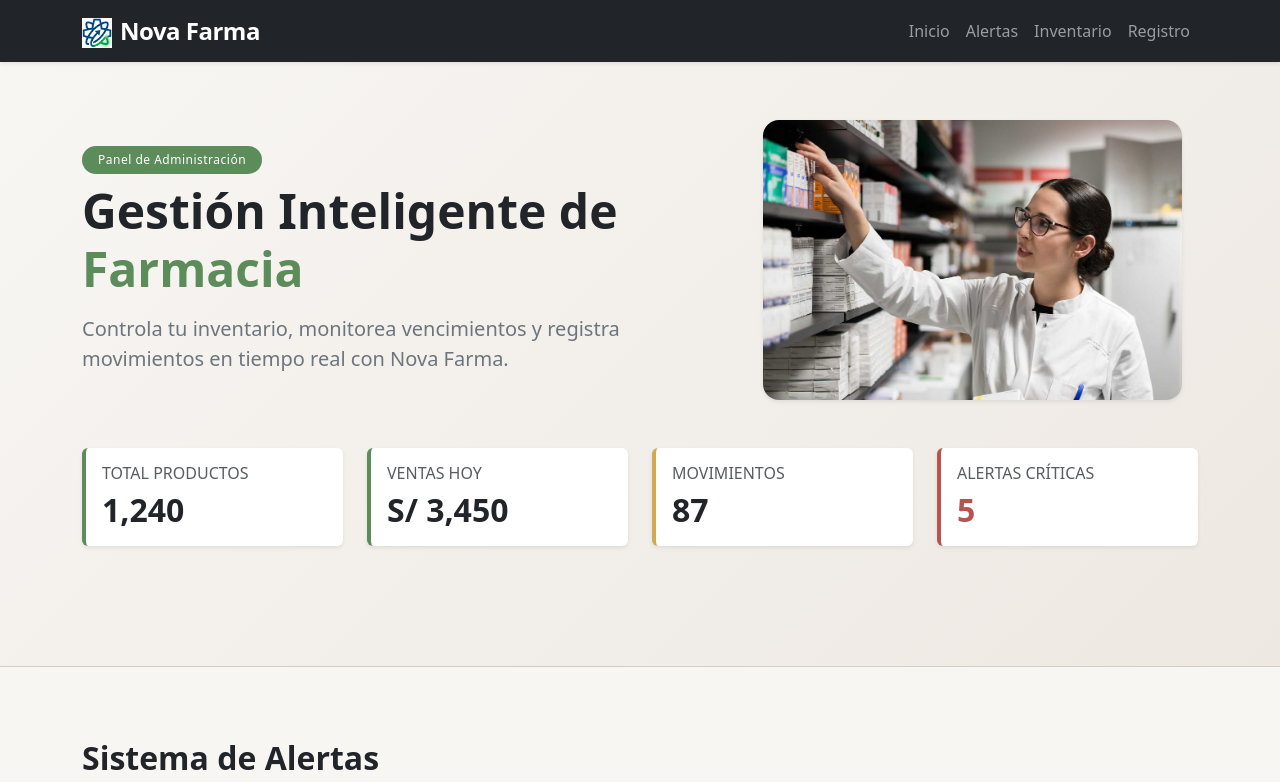
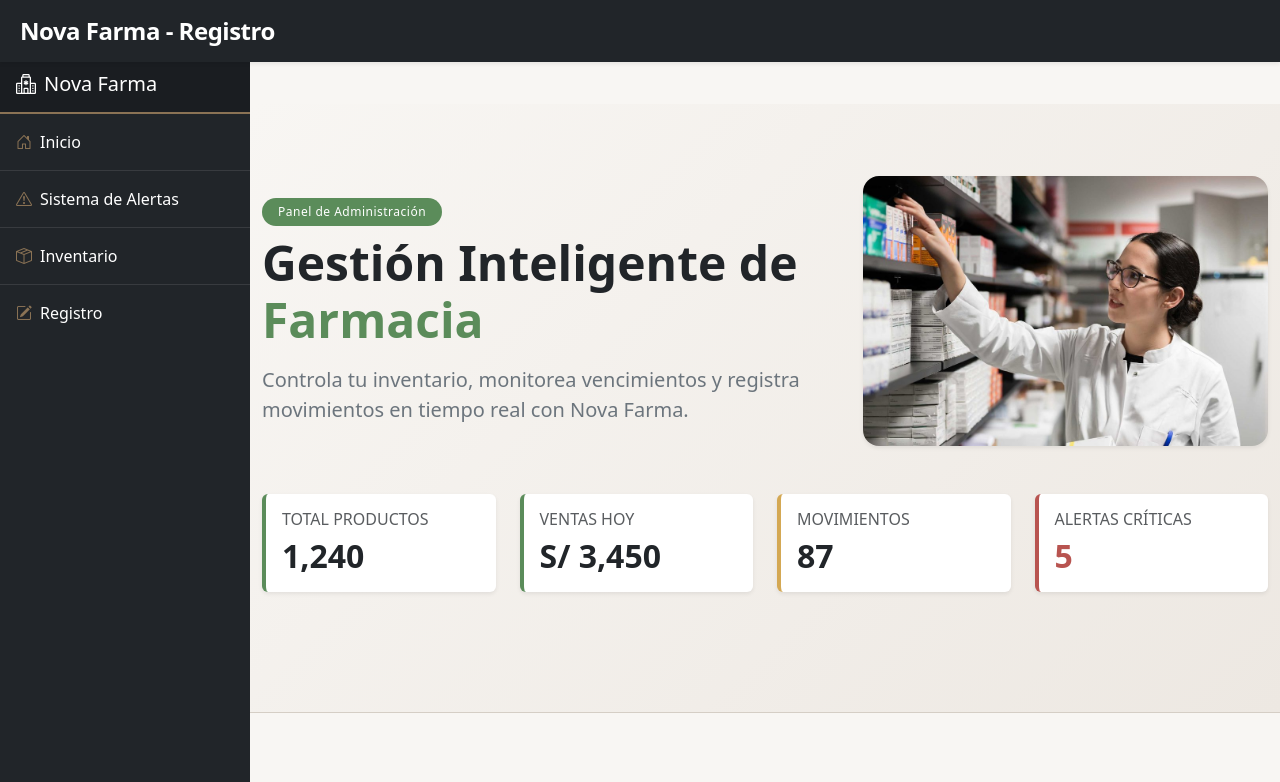
Before and after one commit to Kaiilo1020/proyecto11, a plain HTML site: page index.html in a window 1280 px wide. Shown: the top 782 px of the page. Drawn offline with nearby package versions, Linux system fonts and the light colour scheme.

Commit message:
Implementacion sidebar offcanvas: navbar superior + sidebar lateral responsive
Made-with: Cursor

```diff
--- a/assets/css/temas.css
+++ b/assets/css/temas.css
@@ -91,6 +91,52 @@ body {
 .navbar-brand {
     font-size: 1.5rem;
     letter-spacing: -0.5px;
+}
+
+/* Sidebar Desktop */
+.sidebar-desktop {
+    position: fixed;
+    top: 56px;
+    left: 0;
+    width: 250px;
+    height: calc(100vh - 56px);
+    background-color: #212529;
+    overflow-y: auto;
+    z-index: 1000;
+}
+
+.sidebar-desktop .list-group-item {
+    background-color: transparent;
+    color: #fff;
+    border: none;
+    border-bottom: 1px solid rgba(255,255,255,0.1);
+}
+
+.sidebar-desktop .list-group-item:hover {
+    background-color: rgba(255,255,255,0.1);
+    color: #fff;
+}
+
+.sidebar-desktop .list-group-item i {
+    color: #8B7355;
+}
+
+.sidebar-header {
+    background-color: #1a1d21;
+    border-bottom: 2px solid #8B7355;
+}
+
+/* Main Content */
+.main-content {
+    margin-left: 0;
+    padding-top: 56px;
+    min-height: 100vh;
+}
+
+@media (min-width: 768px) {
+    .main-content {
+        margin-left: 250px;
+    }
 }
 
 section {
--- a/index.html
+++ b/index.html
@@ -13,33 +13,64 @@
 </head>
 <body>
 
-    <!-- NAVBAR -->
-    <nav class="navbar navbar-expand-lg navbar-dark navbar-corporativo fixed-top shadow-sm">
-        <div class="container">
-            <a class="navbar-brand fw-bold" href="#inicio">
-                <img src="assets/img/novafarmalogo.png" alt="Logo" class="img-fluid me-2" style="max-height: 30px;">Nova Farma
-            </a>
-            <button class="navbar-toggler" type="button" data-bs-toggle="collapse" data-bs-target="#navbarPrincipal" aria-controls="navbarPrincipal" aria-expanded="false" aria-label="Toggle navigation">
+    <!-- NAVBAR SUPERIOR -->
+    <nav class="navbar navbar-dark navbar-corporativo fixed-top shadow-sm">
+        <div class="container-fluid">
+            <button class="navbar-toggler d-md-none" type="button" data-bs-toggle="offcanvas" data-bs-target="#sidebarOffcanvas" aria-controls="sidebarOffcanvas">
                 <span class="navbar-toggler-icon"></span>
             </button>
-            <div class="collapse navbar-collapse" id="navbarPrincipal">
-                <ul class="navbar-nav ms-auto">
-                    <li class="nav-item">
-                        <a class="nav-link" href="#inicio">Inicio</a>
-                    </li>
-                    <li class="nav-item">
-                        <a class="nav-link" href="#alertas">Alertas</a>
-                    </li>
-                    <li class="nav-item">
-                        <a class="nav-link" href="#inventario">Inventario</a>
-                    </li>
-                    <li class="nav-item">
-                        <a class="nav-link" href="#registro">Registro</a>
-                    </li>
-                </ul>
+            <span class="navbar-brand fw-bold ms-2" id="pageTitle">Nova Farma - Inicio</span>
+            <div class="d-md-none" style="width: 40px;"></div>
+        </div>
+    </nav>
+
+    <!-- SIDEBAR OFFCANVAS (Móvil) -->
+    <div class="offcanvas offcanvas-start d-md-none" tabindex="-1" id="sidebarOffcanvas" aria-labelledby="sidebarLabel">
+        <div class="offcanvas-header bg-corporativo text-white">
+            <h5 class="offcanvas-title" id="sidebarLabel">Nova Farma</h5>
+            <button type="button" class="btn-close btn-close-white" data-bs-dismiss="offcanvas" aria-label="Close"></button>
+        </div>
+        <div class="offcanvas-body p-0">
+            <div class="list-group list-group-flush">
+                <a href="#inicio" class="list-group-item list-group-item-action py-3" data-bs-dismiss="offcanvas" onclick="updateTitle('Inicio')">
+                    <i class="bi bi-house-door me-2"></i>Inicio
+                </a>
+                <a href="#alertas" class="list-group-item list-group-item-action py-3" data-bs-dismiss="offcanvas" onclick="updateTitle('Alertas')">
+                    <i class="bi bi-exclamation-triangle me-2"></i>Sistema de Alertas
+                </a>
+                <a href="#inventario" class="list-group-item list-group-item-action py-3" data-bs-dismiss="offcanvas" onclick="updateTitle('Inventario')">
+                    <i class="bi bi-box-seam me-2"></i>Inventario
+                </a>
+                <a href="#registro" class="list-group-item list-group-item-action py-3" data-bs-dismiss="offcanvas" onclick="updateTitle('Registro')">
+                    <i class="bi bi-pencil-square me-2"></i>Registro
+                </a>
             </div>
         </div>
-    </nav>
+    </div>
+
+    <!-- SIDEBAR FIJO (Desktop) -->
+    <div class="d-none d-md-block sidebar-desktop">
+        <div class="sidebar-header text-white p-3">
+            <h5 class="mb-0"><i class="bi bi-hospital me-2"></i>Nova Farma</h5>
+        </div>
+        <div class="list-group list-group-flush">
+            <a href="#inicio" class="list-group-item list-group-item-action py-3" onclick="updateTitle('Inicio')">
+                <i class="bi bi-house-door me-2"></i>Inicio
+            </a>
+            <a href="#alertas" class="list-group-item list-group-item-action py-3" onclick="updateTitle('Alertas')">
+                <i class="bi bi-exclamation-triangle me-2"></i>Sistema de Alertas
+            </a>
+            <a href="#inventario" class="list-group-item list-group-item-action py-3" onclick="updateTitle('Inventario')">
+                <i class="bi bi-box-seam me-2"></i>Inventario
+            </a>
+            <a href="#registro" class="list-group-item list-group-item-action py-3" onclick="updateTitle('Registro')">
+                <i class="bi bi-pencil-square me-2"></i>Registro
+            </a>
+        </div>
+    </div>
+
+    <!-- CONTENIDO PRINCIPAL -->
+    <div class="main-content">
 
     <!-- SECCIÓN INICIO -->
     <section id="inicio" class="py-5 mt-5 hero-section">
@@ -435,6 +466,8 @@
         </div>
     </section>
 
+    </div><!-- /main-content -->
+
     <footer class="bg-corporativo text-white py-4 text-center mt-auto">
         <div class="container">
             <p class="mb-0"><i class="bi bi-hospital me-2"></i>Nova Farma &copy; 2026 - Sistema de Gestión</p>
@@ -460,6 +493,31 @@
     </div>
 
     <script src="https://cdn.jsdelivr.net/npm/bootstrap@5.3.3/dist/js/bootstrap.bundle.min.js"></script>
+    <script>
+        function updateTitle(section) {
+            document.getElementById('pageTitle').textContent = 'Nova Farma - ' + section;
+        }
+
+        // Actualizar título según la sección visible al hacer scroll
+        document.addEventListener('scroll', function() {
+            var sections = ['inicio', 'alertas', 'inventario', 'registro'];
+            var current = '';
+
+            sections.forEach(function(section) {
+                var element = document.getElementById(section);
+                if (element) {
+                    var rect = element.getBoundingClientRect();
+                    if (rect.top <= 100 && rect.bottom >= 100) {
+                        current = section.charAt(0).toUpperCase() + section.slice(1);
+                    }
+                }
+            });
+
+            if (current) {
+                document.getElementById('pageTitle').textContent = 'Nova Farma - ' + current;
+            }
+        });
+    </script>
 
 </body>
 </html>
```
